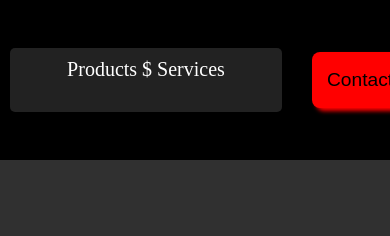
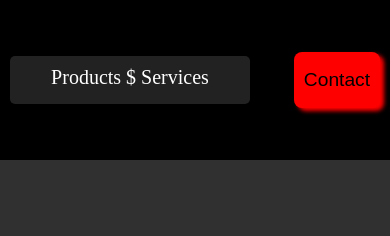
Before and after one commit to mwunguzialvin51/ART-UG, a plain HTML site: page thirdpage.html in a window 390 px wide. Shown: the top 236 px of the page. Drawn offline with Linux system fonts and the light colour scheme.

Commit message:
Add files via upload

```diff
--- a/fourthpage.css
+++ b/fourthpage.css
@@ -26,7 +26,7 @@ header{
     position: relative;
     display: flex;
     align-items: center;
-    justify-content: space-between;
+    justify-content: space-around;
     width: 100%;
 }
 
@@ -143,12 +143,12 @@ header .logo img
     transition: 0.2s;
     font-size: 1.2rem;
     user-select: none;
-    margin: 20px;
     outline: none;
     border: none;
-    width: 17rem;
+    margin: 10px;
+    width: 8rem;
     height: 3.5rem;
-    padding: 15px;
+    padding: 10px;
 
 }
 
@@ -584,6 +584,13 @@ header .logo img
 @media (max-width: 1078px){
 
 
+    header .navbar ul
+    {
+        width: 15rem;
+        height: 3rem;
+    }
+
+
     body{
         overflow-x: hidden;
     }
--- a/thirdpage.css
+++ b/thirdpage.css
@@ -26,7 +26,7 @@ header{
     position: relative;
     display: flex;
     align-items: center;
-    justify-content: space-between;
+    justify-content: space-around;
     width: 100%;
     background-color: #000;
 }
@@ -144,12 +144,12 @@ header .logo img
     transition: 0.2s;
     font-size: 1.2rem;
     user-select: none;
-    margin: 20px;
     outline: none;
     border: none;
-    width: 17rem;
+    margin: 10px;
+    width: 8rem;
     height: 3.5rem;
-    padding: 15px;
+    padding: 10px;
 
 }
 
@@ -706,6 +706,11 @@ header .logo img
     width: 80%;
    }
 
+   header .navbar ul{
+    width: 15rem;
+    height: 3rem;
+   }
+
     .sectionalheading h1{
         font-size: 200%;
     }
```
